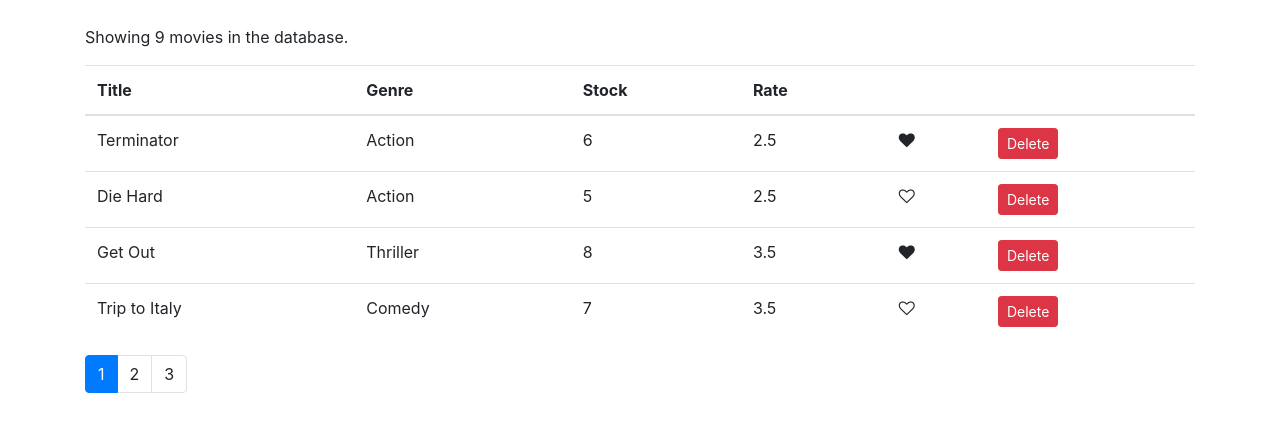
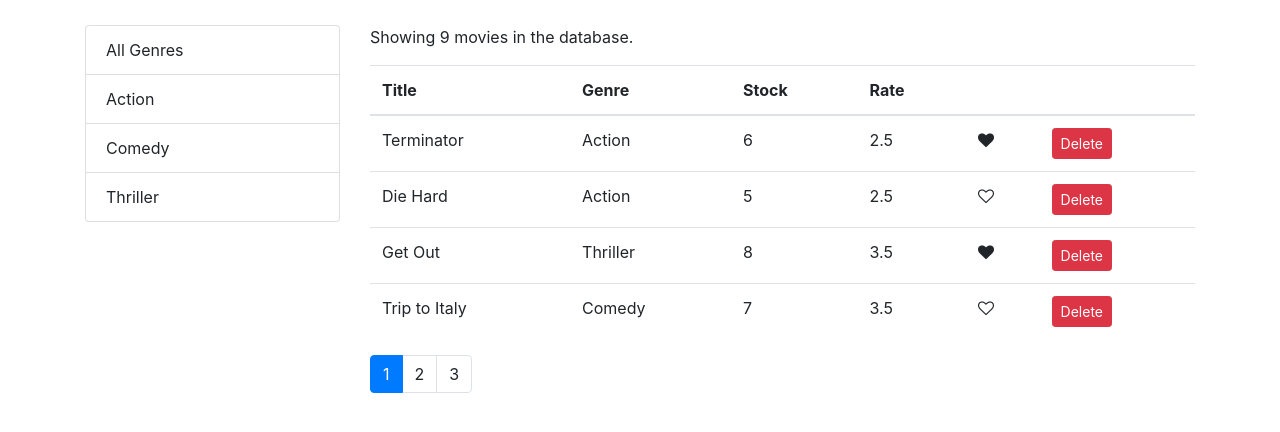
Before and after one commit to ahmedbouzana/ReactJS-Movies-Table, a React (Create React App) app: page / in a window 1280 px wide. Shown: the top 432 px of the page. Built offline with nearby package versions, Linux system fonts and the light colour scheme.

Commit message:
AddFiltering

```diff
--- /dev/null
+++ b/src/components/common/listGroup.jsx
@@ -0,0 +1,35 @@
+import React, { Component } from "react";
+
+const ListGroup = props => {
+  const {
+    items,
+    textProperty,
+    valueProperty,
+    onItemSelect,
+    selectedItem
+  } = props;
+
+  return (
+    <ul className="list-group">
+      {items.map(item => (
+        <li
+          className={
+            item === selectedItem ? "list-group-item active" : "list-group-item"
+          }
+          key={item[valueProperty]}
+          style={{ cursor: "pointer" }}
+          onClick={() => onItemSelect(item)}
+        >
+          {item[textProperty]}
+        </li>
+      ))}
+    </ul>
+  );
+};
+
+ListGroup.defaultProps = {
+  textProperty: "name",
+  valueProperty: "_id"
+};
+
+export default ListGroup;
--- a/src/components/movies.jsx
+++ b/src/components/movies.jsx
@@ -1,11 +1,27 @@
 import React, { Component } from "react";
 import { getMovies } from "../services/movieService";
+import { getGenres } from "../services/genreService";
 import Like from "./common/like";
+import ListGroup from "./common/listGroup";
 import Pagination from "./common/pagination";
 import { paginate } from "../utils/paginate";
 
 class Movies extends Component {
-  state = { movies: getMovies(), pageSize: 4, currentPage: 1 };
+  state = {
+    movies: [],
+    genres: [],
+    pageSize: 4,
+    currentPage: 1
+  };
+
+  componentDidMount() {
+    const genres = [{ name: "All Genres" }, ...getGenres()];
+    this.setState({ movies: getMovies(), genres });
+  }
+
+  handelGenreSelect = genre => {
+    this.setState({ selectedGenre: genre, currentPage: 1 });
+  };
 
   handleDelete = movie => {
     const movies = this.state.movies.filter(m => m._id !== movie._id);
@@ -26,15 +42,35 @@
 
   render() {
     const { length: count } = this.state.movies;
-    const { pageSize, currentPage, movies: allMovies } = this.state;
+    const {
+      pageSize,
+      currentPage,
+      selectedGenre,
+      movies: allMovies
+    } = this.state;
 
     if (count === 0) return <p>There are no movies in the database.</p>;
 
-    const movies = paginate(allMovies, currentPage, pageSize);
+    const filtred =
+      selectedGenre && selectedGenre._id
+        ? allMovies.filter(m => m.genre._id === selectedGenre._id)
+        : allMovies;
+
+    const movies = paginate(filtred, currentPage, pageSize, selectedGenre);
 
     return (
-      <React.Fragment>
-        <p>Showing {count} movies in the database.</p>
+      <div className="row">
+        <div className="col-3">
+          <ListGroup
+            items={this.state.genres}
+            textProperty="name"
+            valueProperty="_id"
+            selectedItem={this.state.selectedGenre}
+            onItemSelect={this.handelGenreSelect}
+          />
+        </div>
+        <div className="col">
+          <p>Showing {filtred.length} movies in the database.</p>
           <table className="table">
             <thead>
               <tr>
@@ -72,12 +108,13 @@
             </tbody>
           </table>
           <Pagination
-          itemsCount={count}
+            itemsCount={filtred.length}
             pageSize={pageSize}
             currentPage={currentPage}
             onPageChange={this.handlePageChange}
           />
-      </React.Fragment>
+        </div>
+      </div>
     );
   }
 }
```
Lines whose indentation alone changed are shown as unchanged.
